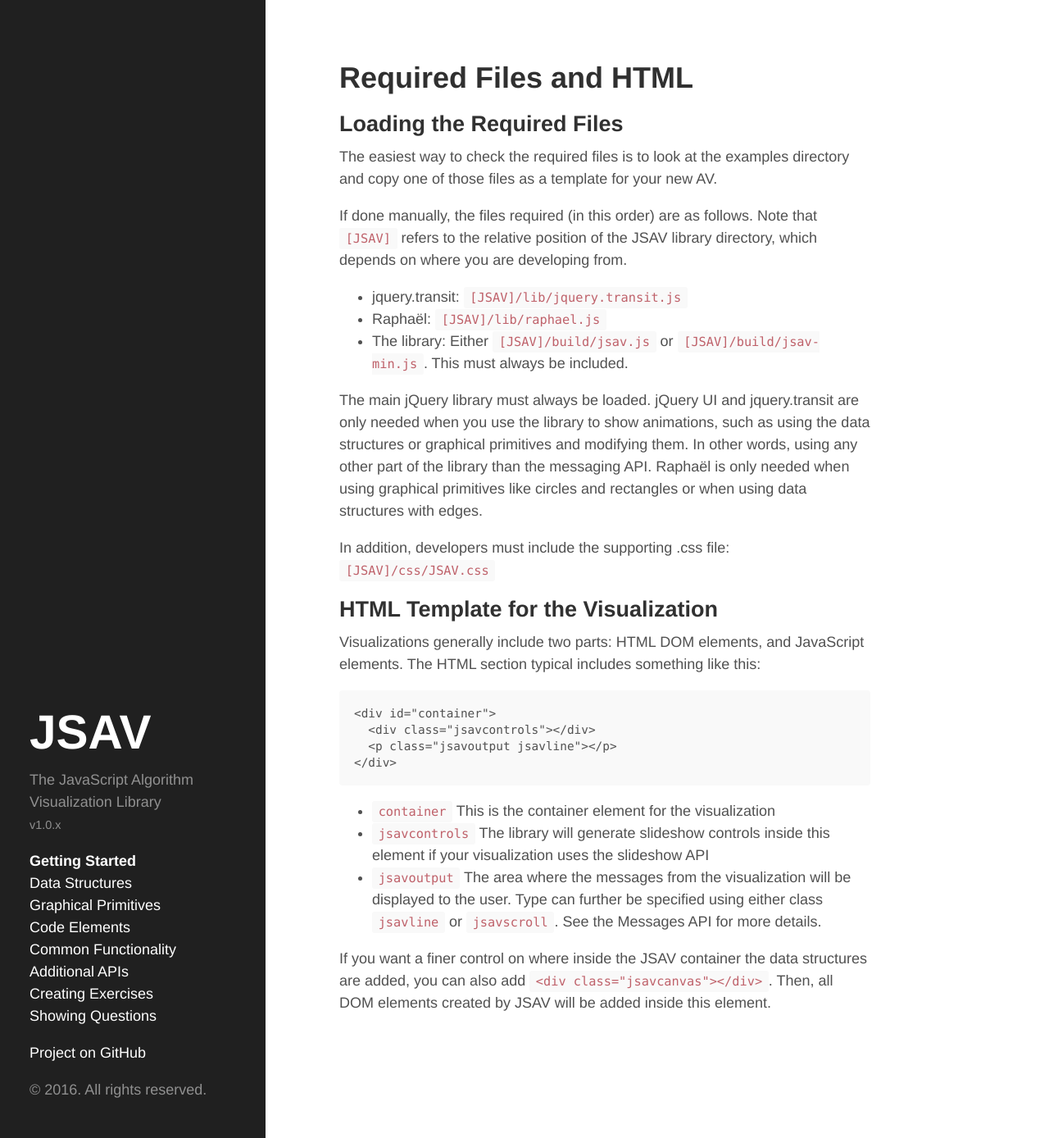
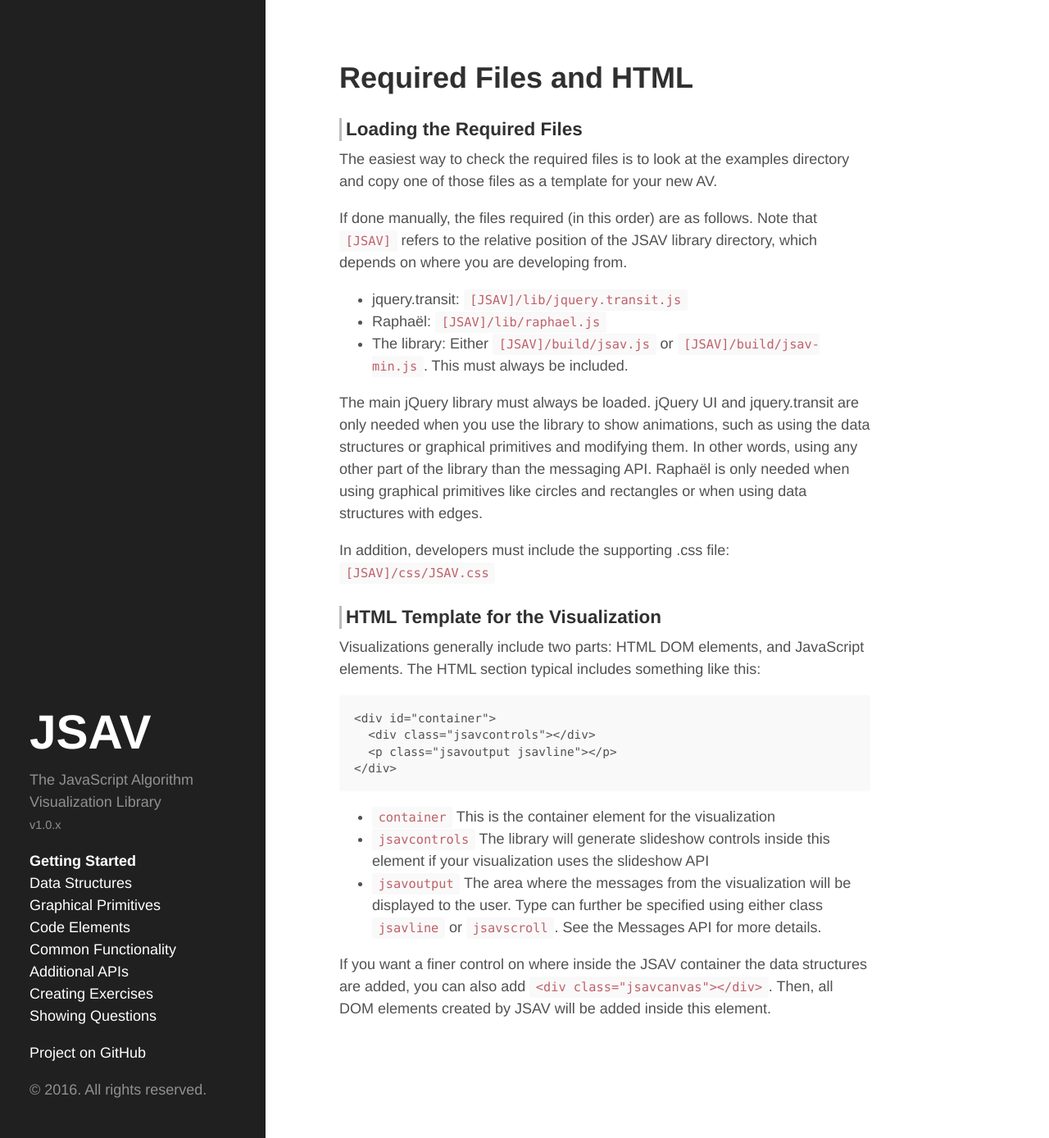
Before and after one commit to vkaravir/JSAV, a Jekyll site: the page built from getstarted/html.md, in a window 1280 px wide and 1388 px high. Shown: the whole window at 82% size. Built offline with Jekyll 4.4.1, drawn with Linux system fonts in a browser that asks for light colours; Markdown is read by kramdown in place of the engine named in the settings; comment, search, counter and statistics services are not loaded.

```diff
--- a/_config.yml
+++ b/_config.yml
@@ -1,5 +1,5 @@
 # Dependencies
-markdown:         redcarpet
+markdown:         kramdown
 highlighter:      pygments
 
 # Permalinks
--- a/getstarted/html.md
+++ b/getstarted/html.md
@@ -3,7 +3,7 @@ layout: subpage
 title: Required Files and HTML
 ---
 
-## Loading the Required Files
+### Loading the Required Files
 
 
 The easiest way to check the required files is to look at
@@ -37,7 +37,7 @@ In addition, developers must include the supporting .css file:
 <code>[JSAV]/css/JSAV.css</code>
 
 
-## HTML Template for the Visualization
+### HTML Template for the Visualization
 
 
 Visualizations generally include two parts:
```
Also changed, not shown: getstarted/getjsav.md (+3 -3 lines).
